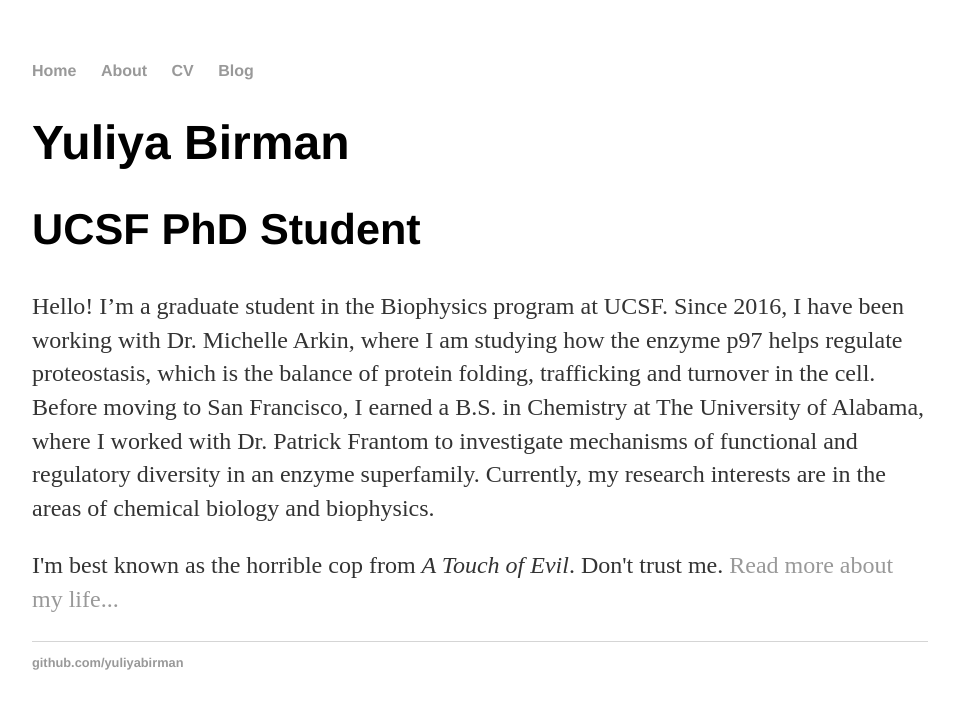
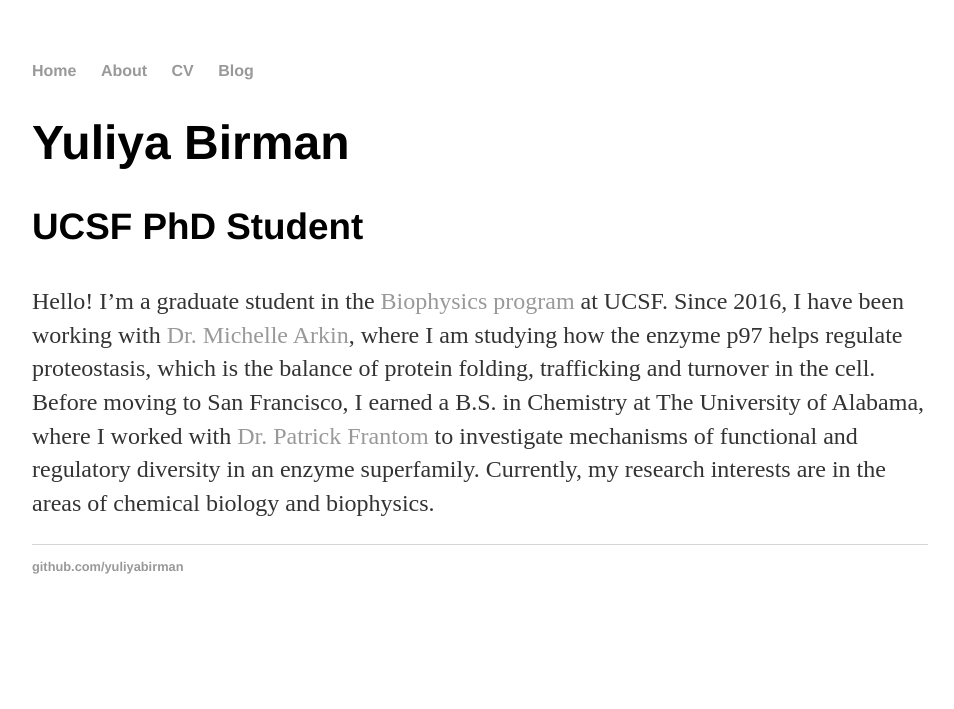
Before and after one commit to yuliyabirman/yuliyabirman.github.io, a Jekyll site: the page built from index.html, in a window 1280 px wide. Shown: the top 709 px of the page, without its empty margins (160-1114 px from the left). Built offline with Jekyll 4.4.1, drawn with Linux system fonts in a browser that asks for light colours.

Commit message:
Update index.html

```diff
--- a/index.html
+++ b/index.html
@@ -5,7 +5,6 @@
 
 		<div class="blurb">
 			<h1>Yuliya Birman</h1>
-			<h2>UCSF PhD Student</h2>
-      			<p> Hello! I’m a graduate student in the Biophysics program at UCSF. Since 2016, I have been working with Dr. Michelle Arkin, where I am studying how the enzyme p97 helps regulate proteostasis, which is the balance of protein folding, trafficking and turnover in the cell. Before moving to San Francisco, I earned a B.S. in Chemistry at The University of Alabama, where I worked with Dr. Patrick Frantom to investigate mechanisms of functional and regulatory diversity in an enzyme superfamily. Currently, my research interests are in the areas of chemical biology and biophysics. </p>
-			<p>I'm best known as the horrible cop from <em>A Touch of Evil</em>. Don't trust me. <a href="/about">Read more about my life...</a></p>
+			<h3>UCSF PhD Student</h3>
+      			<p> Hello! I’m a graduate student in the <a href="http://biophysics.ucsf.edu/">Biophysics program</a> at UCSF. Since 2016, I have been working with <a href="https://pharm.ucsf.edu/arkin">Dr. Michelle Arkin</a>, where I am studying how the enzyme p97 helps regulate proteostasis, which is the balance of protein folding, trafficking and turnover in the cell. Before moving to San Francisco, I earned a B.S. in Chemistry at The University of Alabama, where I worked with <a href="http://pfrantom.people.ua.edu/">Dr. Patrick Frantom</a> to investigate mechanisms of functional and regulatory diversity in an enzyme superfamily. Currently, my research interests are in the areas of chemical biology and biophysics. </p>
 		</div>
```
